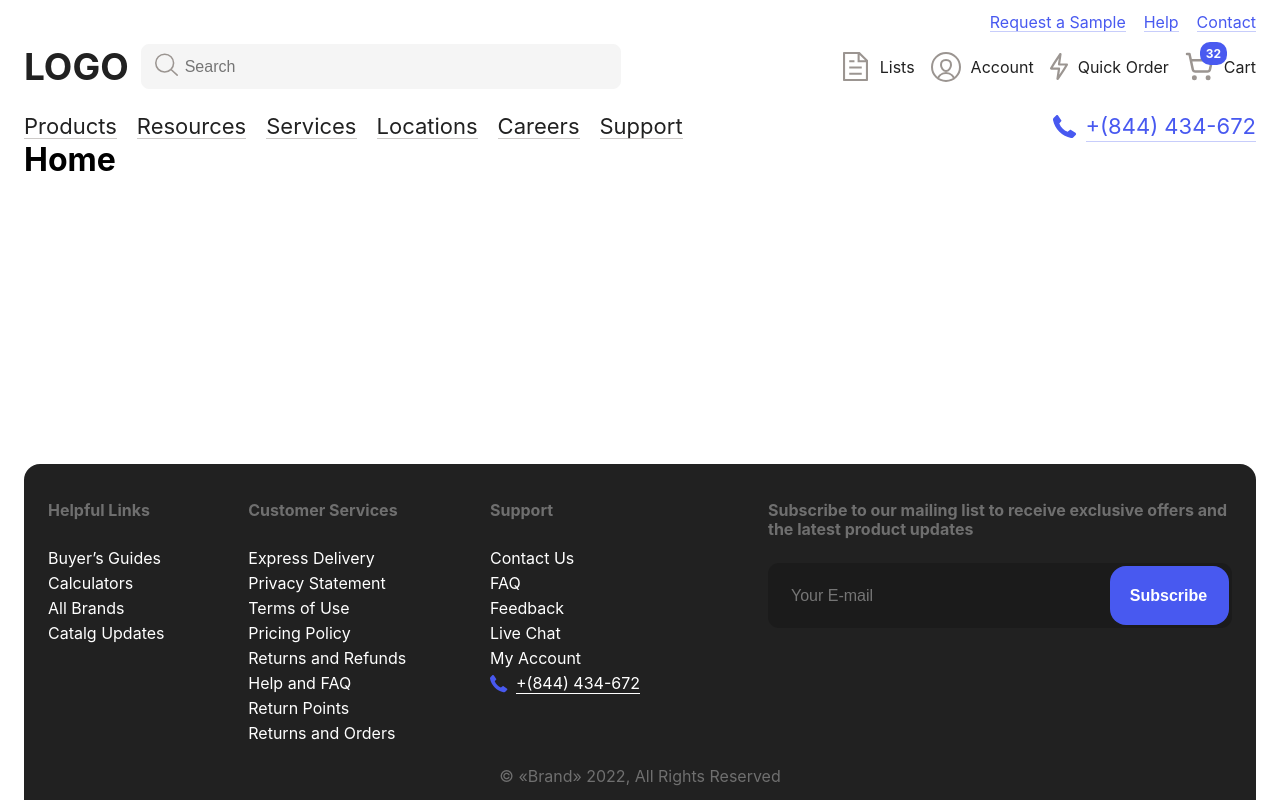
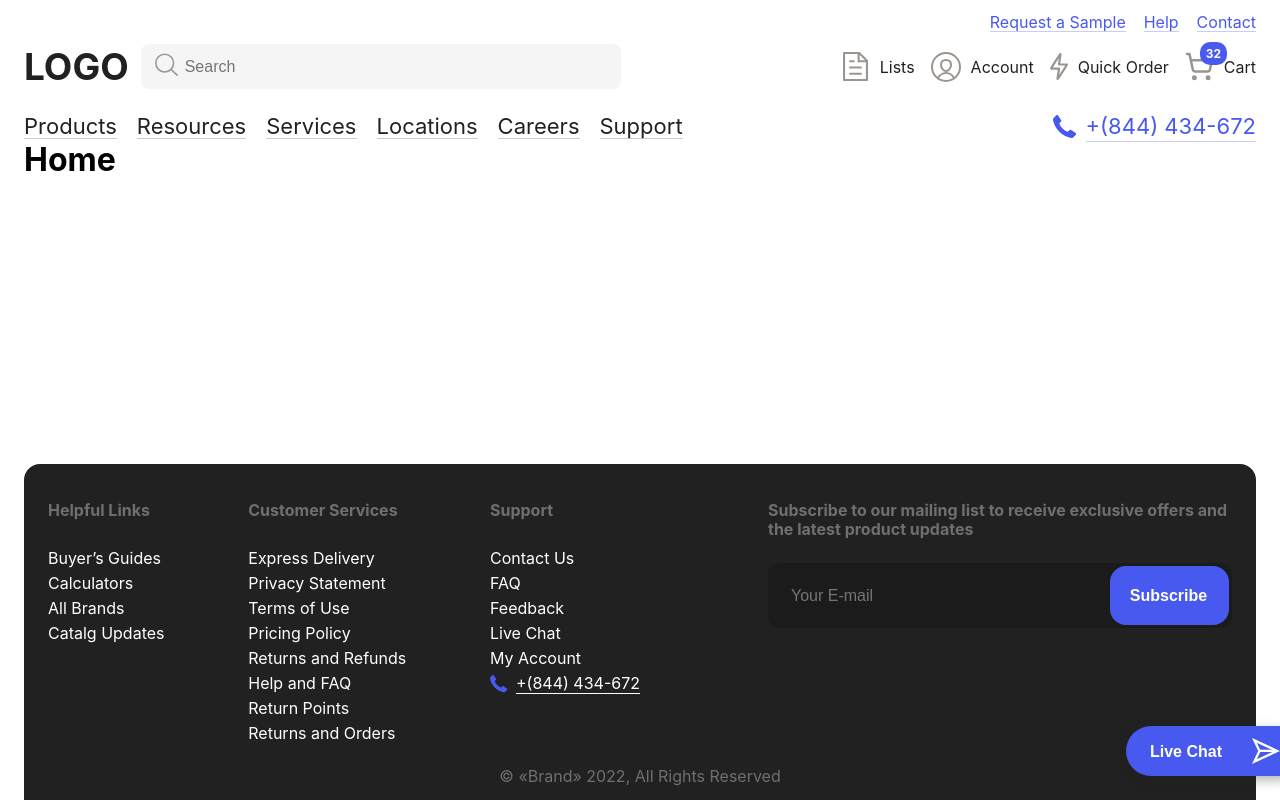
Before and after one commit to html-librarian/ccs-test, a React (Vite) app: page / in a window 1280 px wide. Built offline with nearby package versions, Linux system fonts and the light colour scheme.

Commit message:
Допилил кнопку

```diff
--- a/src/components/Button/index.tsx
+++ b/src/components/Button/index.tsx
@@ -9,6 +9,7 @@ export default function Button<E extends ElementType = typeof defaultElement>({
         children,
         className,
         smallSize,
+        shadow,
         rounded,
         as,
         ...otherProps
@@ -18,6 +19,7 @@ export default function Button<E extends ElementType = typeof defaultElement>({
         style.button,
         smallSize && style.button__small,
         rounded && style.button__rounded,
+        shadow && style.button__shadow,
         className
     );
     const TagName = as || defaultElement;
--- a/src/components/Button/style.module.scss
+++ b/src/components/Button/style.module.scss
@@ -1,5 +1,6 @@
 .button {
     display: inline-flex;
+    align-items: center;
     padding: 20px;
     border: none;
     border-radius: 16px;
@@ -13,6 +14,25 @@
         @include font-options(700, 16px, 19px);
     }
 
+    &__rounded {
+        padding: 12px 24px;
+        border-radius: 25px;
+    }
+
+    &__shadow {
+        box-shadow: 0px 4px 11px rgba(33, 33, 33, 0.35);
+
+        &:hover {
+            box-shadow: 0px 8px 11px rgba(33, 33, 33, 0.75);
+        }
+    }
+
+    span {
+        + i {
+            margin-left: 30px;
+        }
+    }
+
     &:hover {
         opacity: 0.9;
     }
--- a/src/components/Button/types.ts
+++ b/src/components/Button/types.ts
@@ -1,10 +1,11 @@
-import { ComponentProps, ElementType } from "react";
+import { ComponentProps, ElementType, ReactElement } from "react";
 
 export type ButtonOwnPropsT<E extends ElementType = ElementType> = {
-    children: string;
+    children: ReactElement;
     className?: string;
     smallSize?: boolean;
     rounded?: boolean;
+    shadow?: boolean;
     as?: E;
 };
 
--- a/src/components/Header/components/Search/index.tsx
+++ b/src/components/Header/components/Search/index.tsx
@@ -3,6 +3,7 @@ import style from "./style.module.scss";
 import { useMatchMedia } from '../../../../hooks/use-match-media';
 import { SearchIcon } from '../../../Icons/Search';
 import { CloseIcon } from "../../../Icons/Close";
+import { Input } from '../../../Forms/components/Input/index';
 
 export const HeaderSearch = memo(() => {
     const { isMobile } = useMatchMedia();
@@ -21,7 +22,7 @@ export const HeaderSearch = memo(() => {
                         {isMobileShow && (
                             <div className={style.search_control}>
                                 <SearchIcon />
-                                <input
+                                <Input
                                     type="text"
                                     placeholder="Search"
                                     className={style.search_input}
--- /dev/null
+++ b/src/components/Icons/Chat/index.tsx
@@ -0,0 +1,11 @@
+import { memo } from "react";
+import { IconWrapper } from "../IconWrapper";
+
+export const ChatIcon = memo(() => (
+    <IconWrapper>
+        <svg width="28" height="26" viewBox="0 0 28 26" fill="none" xmlns="http://www.w3.org/2000/svg">
+            <path d="M2.41946 2.39122L25.2691 13L2.41945 23.6088L7.25953 13.4965L7.49716 13L7.25953 12.5035L2.41946 2.39122Z" stroke="currentColor" stroke-width="2.3"/>
+            <line x1="7" y1="12.85" x2="24" y2="12.85" stroke="currentColor" stroke-width="2.3"/>
+        </svg>
+    </IconWrapper>
+));
--- a/src/components/Icons/index.tsx
+++ b/src/components/Icons/index.tsx
@@ -5,10 +5,12 @@ import { DocumentIcon } from "./Document";
 import { LightningIcon } from "./Lightning";
 import { PhoneIcon } from "./Phone";
 import { SearchIcon } from "./Search";
+import { ChatIcon } from './Chat/index';
 
 export {
     AccountIcon,
     CartIcon,
+    ChatIcon,
     CloseIcon,
     DocumentIcon,
     LightningIcon,
--- /dev/null
+++ b/src/components/LiveChat/index.tsx
@@ -0,0 +1,31 @@
+import { memo, useState } from "react";
+import style from "./style.module.scss";
+import Button from "../Button";
+import { ChatIcon, CloseIcon } from '../Icons';
+
+export const LiveChat = memo(() => {
+    const [liveChatShow, setLiveChatShow] = useState(false);
+
+    const toggleLiveChat = () => {
+        setLiveChatShow(!liveChatShow);
+    };
+
+    return (
+        <div className={style.livechat}>
+            <div className={style.livechat_wrap}>
+                {liveChatShow && <div className={style.livechat_chat}>Представим что тут чат</div>}
+                <Button smallSize rounded shadow onClick={toggleLiveChat}>
+                    {liveChatShow ? (
+                        <CloseIcon fill="currentColor" />
+
+                    ) : (
+                        <>
+                            <span>Live Chat</span>
+                            <ChatIcon />
+                        </>
+                    )}
+                </Button>
+            </div>
+        </div>
+    );
+});
--- /dev/null
+++ b/src/components/LiveChat/style.module.scss
@@ -0,0 +1,26 @@
+.livechat {
+    position: fixed;
+    bottom: 24px;
+    width: 100%;
+    max-width: 1392px;
+    margin: 0 auto;
+
+    &_wrap {
+        display: flex;
+        align-items: flex-end;
+        flex-direction: column;
+        justify-content: flex-end;
+    }
+
+    &_chat {
+        border-radius: 8px;
+        width: 100%;
+        max-width: 320px;
+        min-height: 460px;
+        background-color: var(--white);
+        padding: 24px;
+        margin-bottom: 24px;
+        border: 1px solid var(--light);
+        box-shadow: 0px 4px 22px rgba(33, 33, 33, 0.35);
+    }
+}
--- a/src/pages/Root.tsx
+++ b/src/pages/Root.tsx
@@ -1,12 +1,14 @@
 import { Link, Outlet, useNavigation } from "react-router-dom";
 import { Footer } from "../components/Footer";
 import { Header } from "../components/Header";
+import { LiveChat } from "../components/LiveChat";
 
 export const Root = () => {
   const navigation = useNavigation();
 
   return (
     <div className="app">
+      <LiveChat />
       <Header />
       <main
         className={
```
